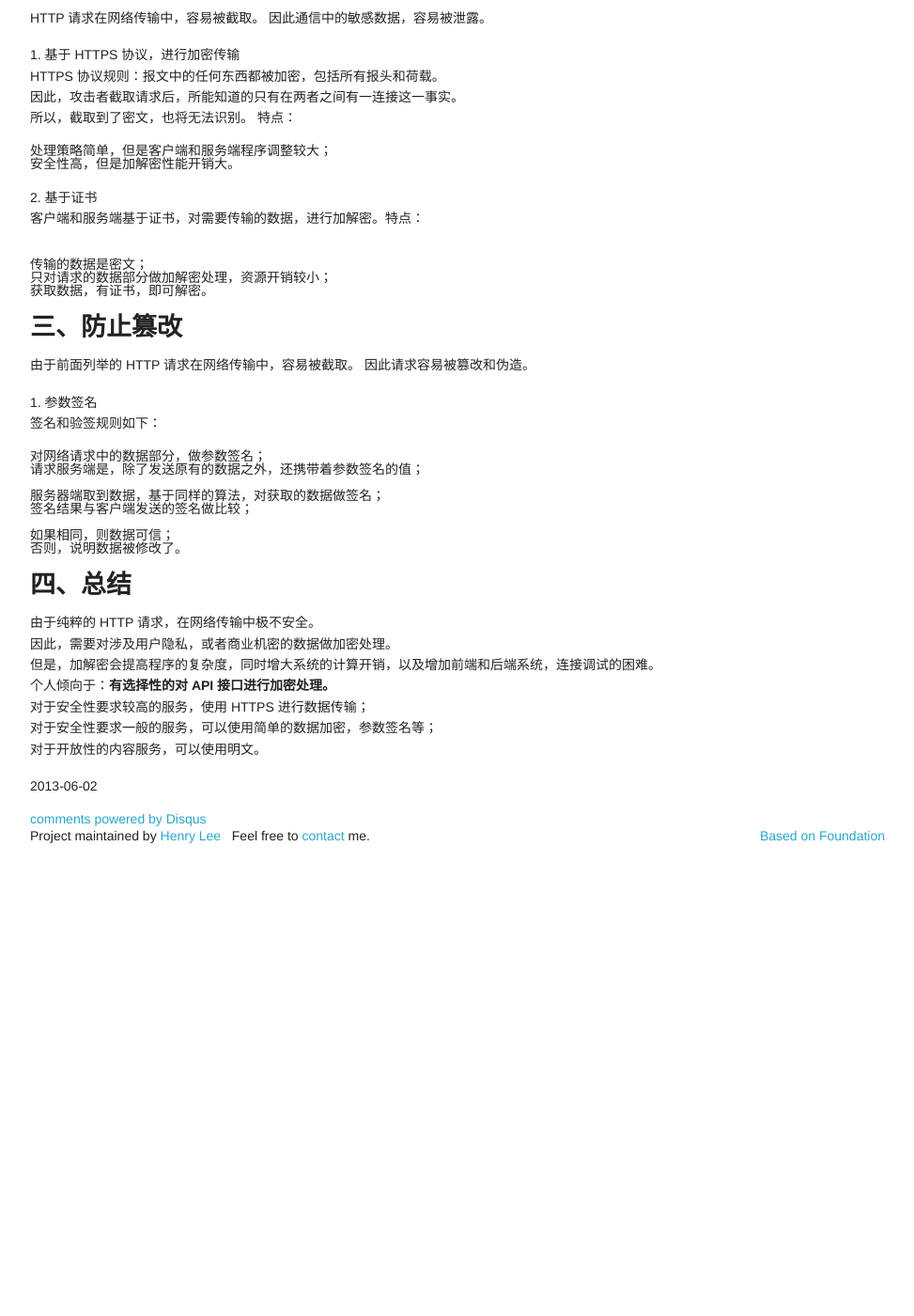
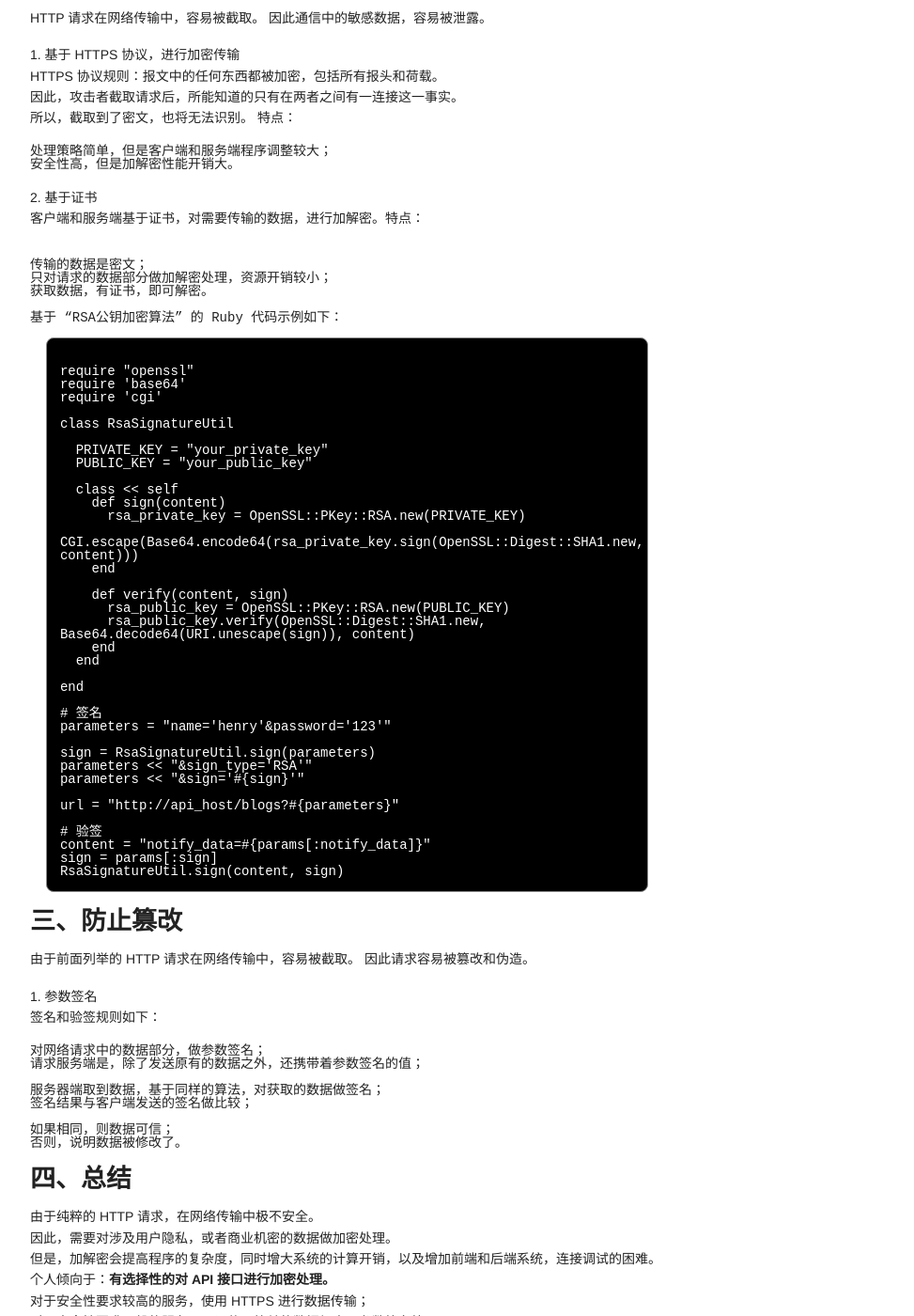
Before and after one commit to manageyp/manageyp.github.com, a Jekyll site: the page built from _posts/2013-06-02-security-connection-between-app-client-and-server.html, in a window 1280 px wide and 1400 px high, scrolled down 1370 px. Shown: the whole window at 94% size, without its empty margins (153-1126 px from the left). Built offline with Jekyll 4.4.1, drawn with Linux system fonts in a browser that asks for light colours; nearby versions of some CDN libraries; comment, search, counter and statistics services are not loaded; before the commit the page ends 2288 px from its top, so only the background shows below that.

Commit message:
[Change] openssl rsa ruby code

```diff
--- a/_posts/2013-06-02-security-connection-between-app-client-and-server.html
+++ b/_posts/2013-06-02-security-connection-between-app-client-and-server.html
@@ -108,6 +108,48 @@ b. token:
 传输的数据是密文；
 只对请求的数据部分做加解密处理，资源开销较小；
 获取数据，有证书，即可解密。
+
+基于 “RSA公钥加密算法” 的 Ruby 代码示例如下：
+</pre>
+<pre class="prettyprint lang-html">
+
+require "openssl"
+require 'base64'
+require 'cgi'
+
+class RsaSignatureUtil
+
+  PRIVATE_KEY = "your_private_key"
+  PUBLIC_KEY = "your_public_key"
+
+  class << self
+    def sign(content)
+      rsa_private_key = OpenSSL::PKey::RSA.new(PRIVATE_KEY)
+      CGI.escape(Base64.encode64(rsa_private_key.sign(OpenSSL::Digest::SHA1.new, content)))
+    end
+
+    def verify(content, sign)
+      rsa_public_key = OpenSSL::PKey::RSA.new(PUBLIC_KEY)
+      rsa_public_key.verify(OpenSSL::Digest::SHA1.new, Base64.decode64(URI.unescape(sign)), content)
+    end
+  end
+
+end
+
+# 签名
+parameters = "name='henry'&password='123'"
+
+sign = RsaSignatureUtil.sign(parameters)
+parameters << "&sign_type='RSA'"
+parameters << "&sign='#{sign}'"
+
+url = "http://api_host/blogs?#{parameters}"
+
+# 验签
+content = "notify_data=#{params[:notify_data]}"
+sign = params[:sign]
+RsaSignatureUtil.sign(content, sign)
+
 </pre>
 </p>
 
```
